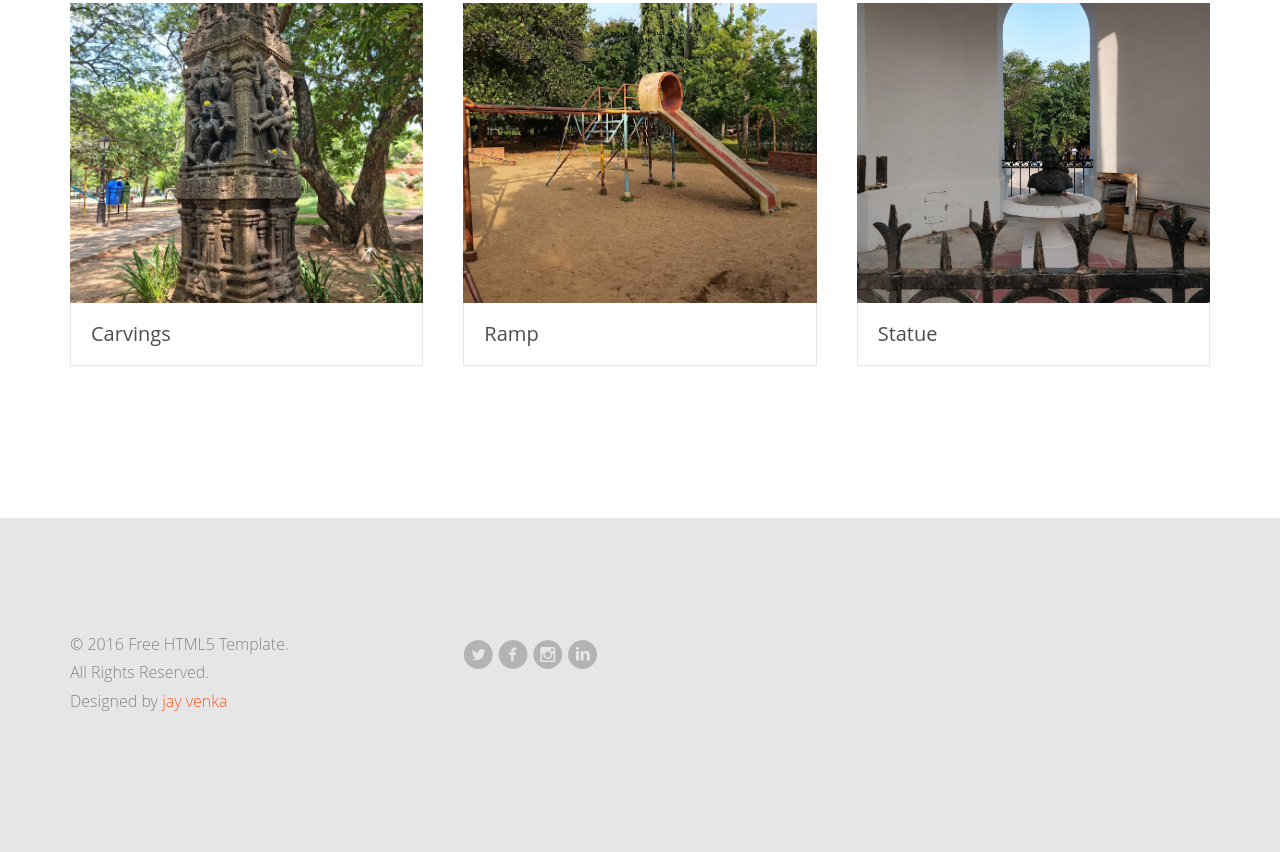
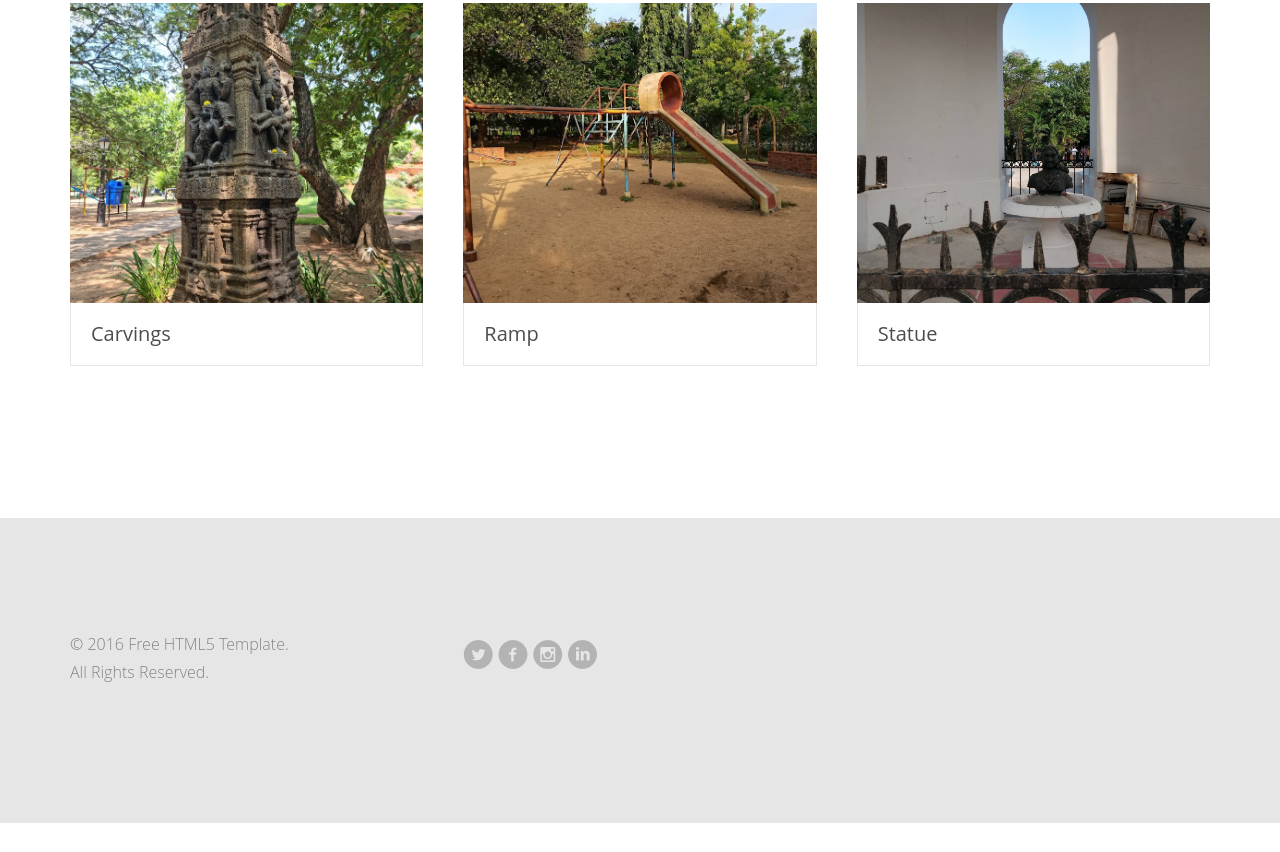
Before and after one commit to gushy0203/Bharathi-park, a plain HTML site: page index.html in a window 1280 px wide. Shown: the part 5490-6342 px from the top of the page. After the commit the page ends 6313 px from the top, so only its background shows below. Drawn offline with Linux system fonts and the light colour scheme; files whose address does not match are found by name.

Commit message:
Update index.html

```diff
--- a/index.html
+++ b/index.html
@@ -368,7 +368,7 @@
 				<div class="col-md-4">
 					<div class="copyright">
 						<p>&copy; 2016 Free HTML5 Template. <br> All Rights Reserved. <br>
-						Designed by <a href="https://jayvenka.com" target="_blank">jay venka</a>
+						<!-- Designed by <a href="https://jayvenka.com" target="_blank">jay venka</a>  -->
 
 
 						</p>
```
